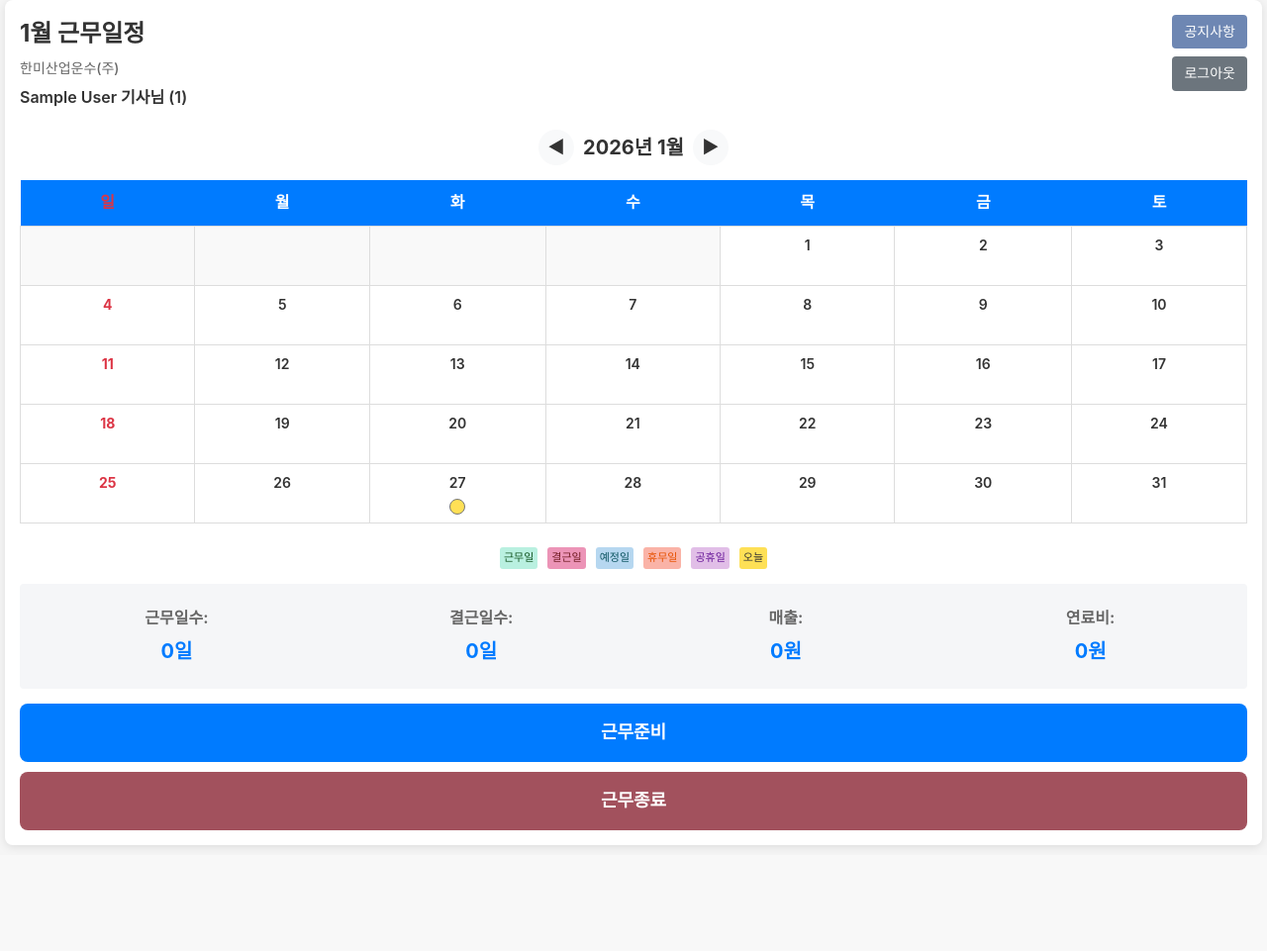
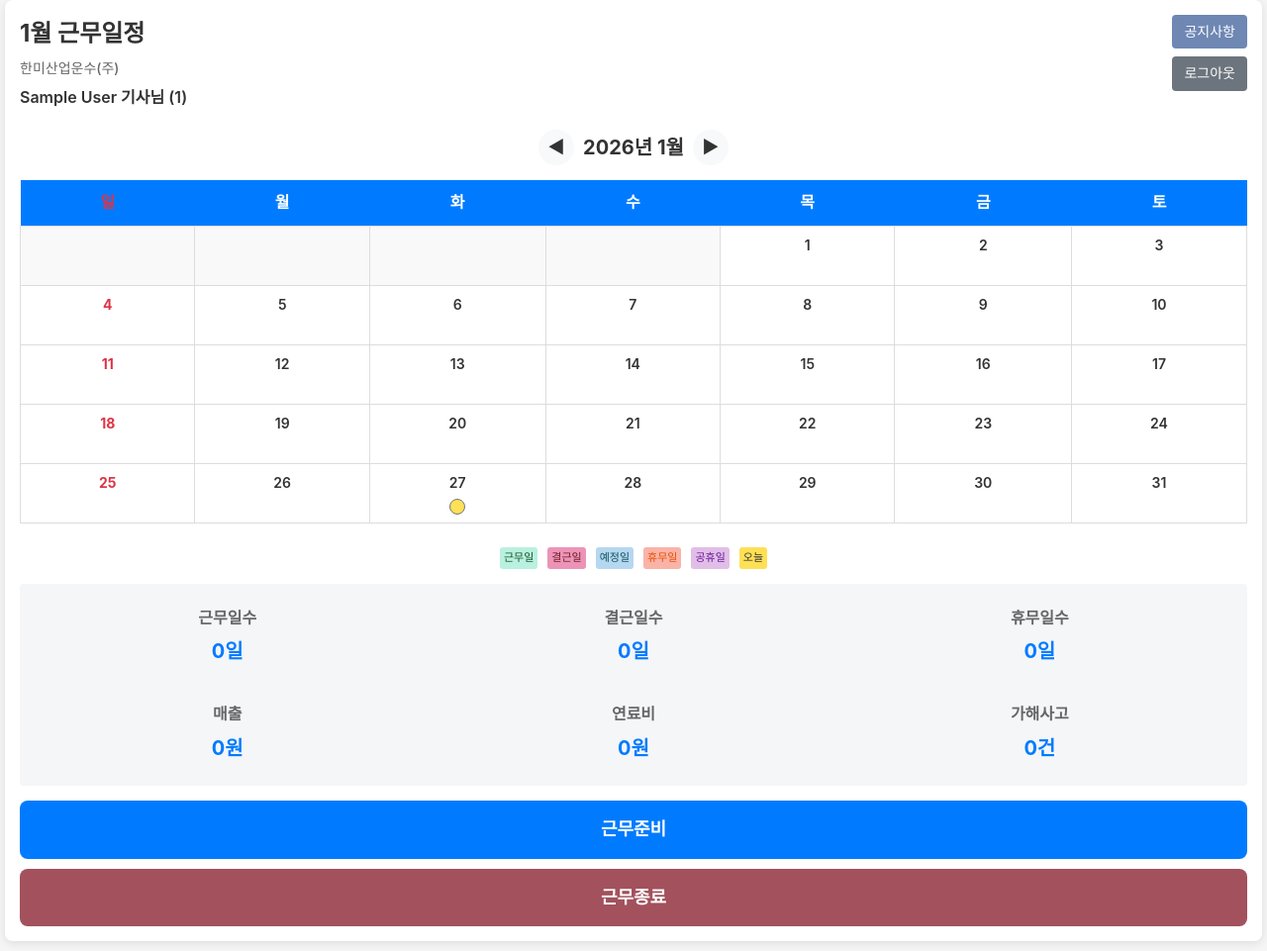
Before and after one commit to ojy-hmtaxi/hmtaxi-driver-app, a Flask app: page /calendar in a window 1280 px wide. Shown: the whole page at 99% size. Before the commit the page ends 857 px from the top, so only its background shows below. Run offline with Flask 3, Linux system fonts and the light colour scheme; the visitor is signed in with stand-in values (Sample User, id 1).

Commit message:
Add accident count and holiday days to calendar summary with improved layout

```diff
--- a/app.py
+++ b/app.py
@@ -461,6 +461,38 @@ def calendar_view():
     full_attendance_threshold = total_days_in_month - holiday_days_count  # 만근 기준 (총 일수 - 휴무일)
     is_full_attendance = work_days >= full_attendance_threshold  # 만근 여부
 
+    # 가해사고 수 계산 (sales_DB_2026에서 해당 월의 데이터 확인)
+    accident_count = 0
+    try:
+        from utils.google_sheets import get_sales_worksheet
+        worksheet = get_sales_worksheet(month_name)
+        header = worksheet.row_values(1)
+        header = [str(h).strip() for h in header]
+
+        # '사고유무' 컬럼 인덱스 찾기
+        if '사고유무' in header:
+            employee_id_col_idx = header.index('사번')
+            accident_col_idx = header.index('사고유무')
+            all_values = worksheet.get_all_values()
+
+            # 데이터 행 처리 (헤더 제외)
+            for row in all_values[1:]:
+                if len(row) <= max(employee_id_col_idx, accident_col_idx):
+                    continue
+
+                # 사번 확인
+                row_employee_id = str(row[employee_id_col_idx]).strip()
+                if row_employee_id != str(employee_id):
+                    continue
+
+                # 사고유무 확인 (가해, 가해사고 등)
+                accident_status = str(row[accident_col_idx]).strip()
+                if accident_status and ('가해' in accident_status or '가해사고' in accident_status):
+                    accident_count += 1
+    except Exception as e:
+        print(f"Error calculating accident count: {e}")
+        accident_count = 0
+
     # 디버깅: 실제 값 출력 (프로덕션에서는 주석 처리)
     # absent_days_count = sum(1 for day in range(1, total_days_in_month + 1) if work_status.get(day) == 'X')  # 결근일 개수 (디버깅용)
     # print(f"DEBUG - 만근 계산: 총일수={total_days_in_month}, 결근일={absent_days_count}, 휴무일={holiday_days_count}, 만근기준={full_attendance_threshold}, 근무일수={work_days}, 만근여부={is_full_attendance}")
@@ -482,6 +514,8 @@ def calendar_view():
                          absent_days=absent_days,
                          total_revenue=total_revenue,
                          total_fuel_cost=total_fuel_cost,
+                         holiday_days_count=holiday_days_count,
+                         accident_count=accident_count,
                          prev_year=prev_year,
                          prev_month=prev_month,
                          next_year=next_year,
--- a/static/css/style.css
+++ b/static/css/style.css
@@ -587,14 +587,20 @@ body {
 
 
 .summary {
-    display: grid;
-    grid-template-columns: repeat(4, 1fr);
+    display: flex;
+    flex-direction: column;
     gap: 15px;
     padding: 12px;
     background-color: #f5f6f8;
     border-radius: 4px;
     margin-top: 15px;
     margin-bottom: 0;
+}
+
+.summary-row {
+    display: grid;
+    grid-template-columns: repeat(3, 1fr);
+    gap: 15px;
 }
 
 .summary-item {
@@ -1308,11 +1314,15 @@ body {
     }
 
     .summary {
-        grid-template-columns: repeat(2, 1fr);
         gap: 10px;
         padding: 10px;
         margin-top: 10px;
         margin-bottom: 0;
+    }
+
+    .summary-row {
+        grid-template-columns: repeat(3, 1fr);
+        gap: 10px;
     }
 
     .legend {
@@ -1415,9 +1425,13 @@ body {
     }
 
     .summary {
-        grid-template-columns: repeat(2, 1fr);
         gap: 10px;
         padding: 10px;
+    }
+
+    .summary-row {
+        grid-template-columns: repeat(3, 1fr);
+        gap: 10px;
     }
 
     .summary-item .label {
--- a/templates/calendar.html
+++ b/templates/calendar.html
@@ -92,21 +92,33 @@
         </div>
 
         <div class="summary">
+            <div class="summary-row">
                 <div class="summary-item">
-                <span class="label">근무일수:</span>
+                    <span class="label">근무일수</span>
                     <span class="value">{% if is_full_attendance %}만근{% else %}{{ work_days }}일{% endif %}</span>
                 </div>
                 <div class="summary-item">
-                <span class="label">결근일수:</span>
+                    <span class="label">결근일수</span>
                     <span class="value">{{ absent_days }}일</span>
                 </div>
                 <div class="summary-item">
-                <span class="label">매출:</span>
+                    <span class="label">휴무일수</span>
+                    <span class="value">{{ holiday_days_count }}일</span>
+                </div>
+            </div>
+            <div class="summary-row">
+                <div class="summary-item">
+                    <span class="label">매출</span>
                     <span class="value">{{ "{:,}".format(total_revenue) }}원</span>
                 </div>
                 <div class="summary-item">
-                <span class="label">연료비:</span>
+                    <span class="label">연료비</span>
                     <span class="value">{{ "{:,}".format(total_fuel_cost) }}원</span>
+                </div>
+                <div class="summary-item">
+                    <span class="label">가해사고</span>
+                    <span class="value">{{ accident_count }}건</span>
+                </div>
             </div>
         </div>
     </div>
```
Lines whose indentation alone changed are shown as unchanged.
